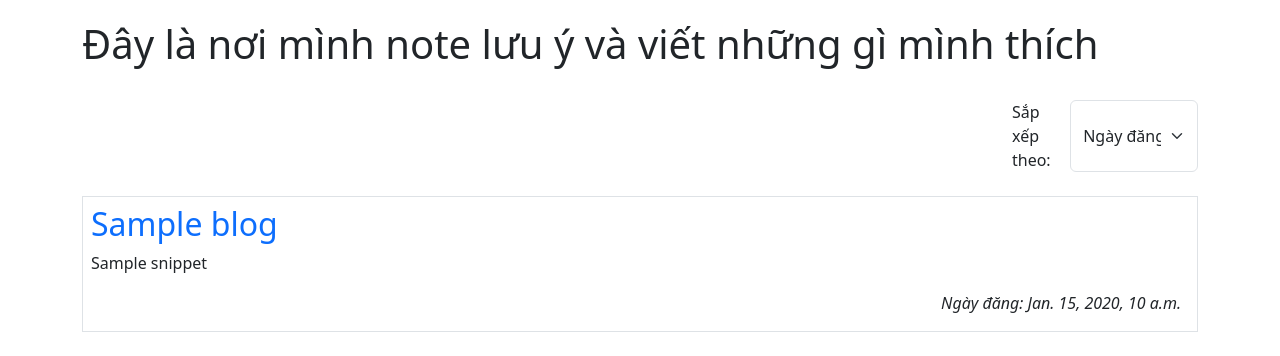
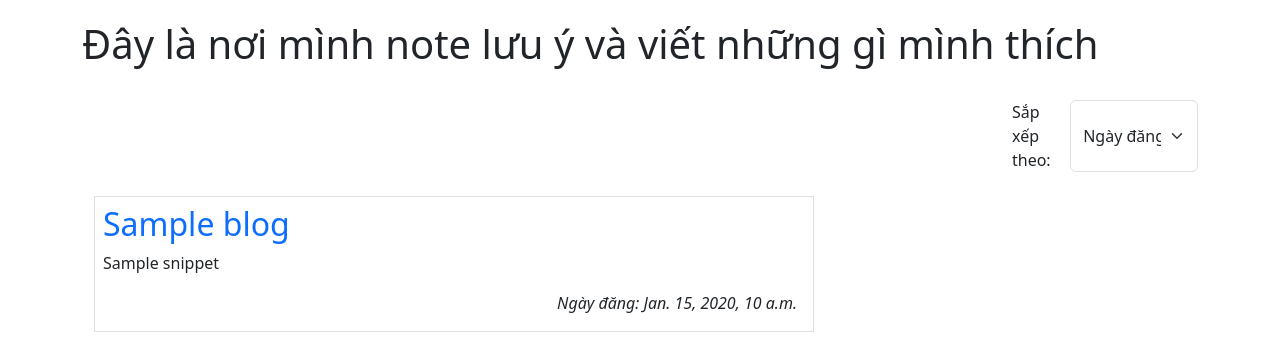
Before and after one commit to NguyenQuangMinh0504/my_website, a Django app: template django_my_website/templates/blog.html in a window 1280 px wide. Shown: the part 584-940 px from the top of the page. Run offline with Django 4.2, Linux system fonts and the light colour scheme; the template is opened without the code that fills it: most values are stand-ins (such as "Sample title", 1, 10 or a date in 2020).

Commit message:
Update blog.html

```diff
--- a/django_my_website/templates/blog.html
+++ b/django_my_website/templates/blog.html
@@ -20,6 +20,9 @@
     </div>
 </div>
 <br>
+<div class="container">
+    <div class="row">
+        <div class="col-sm-8">
         {% for blog in blogs %}
             <article class="border">
                 <h2 class="mt-2 ms-2"><a href="{% url 'blog-detail' blog.title|slugify %}" style="text-decoration: none;">{{ blog.title }}</a></h2>
@@ -28,6 +31,12 @@
             </article>
             <br>
         {% endfor %}
+        </div>
+        <div class="col-sm-4">
+        </div>
+    </div>
+</div>
+
 <script>
     function redirectPage() {
         const selectedOrder = document.getElementById('selectOrder').value;
```
Lines whose indentation alone changed are shown as unchanged.
